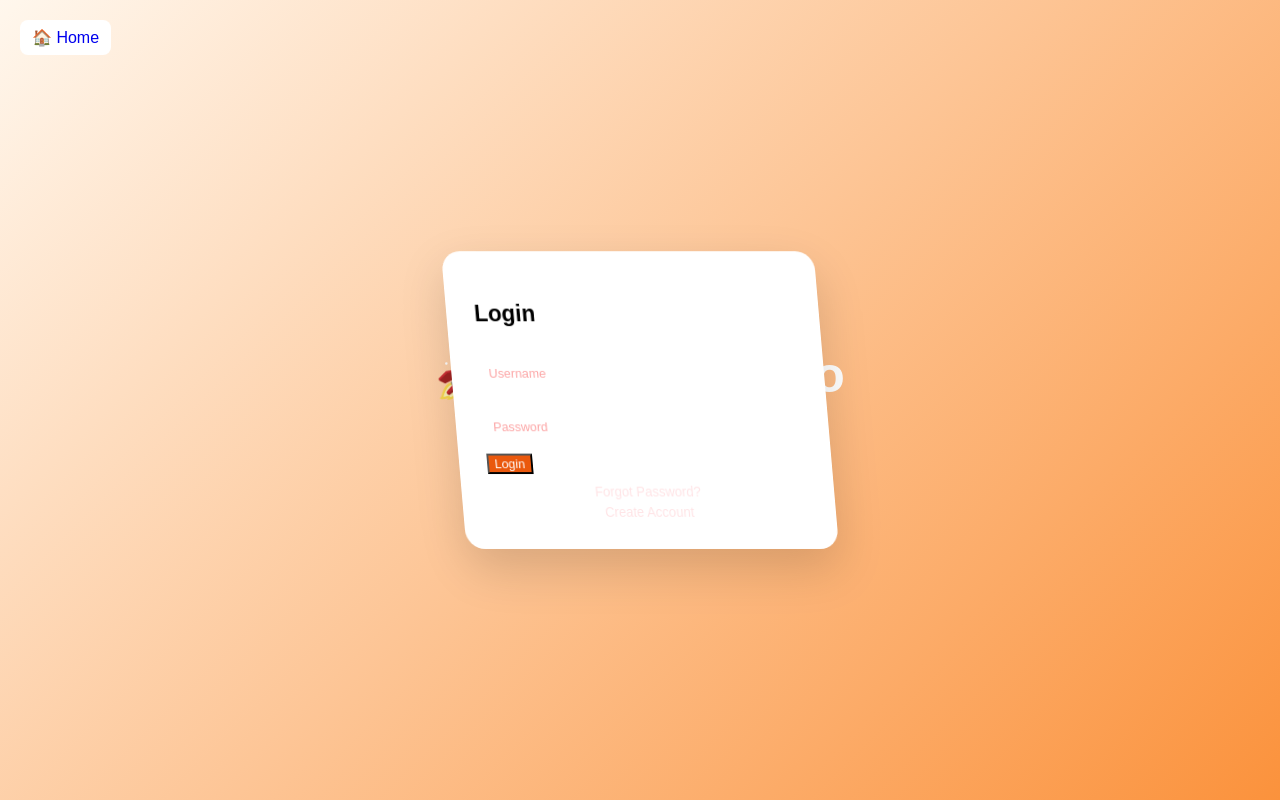
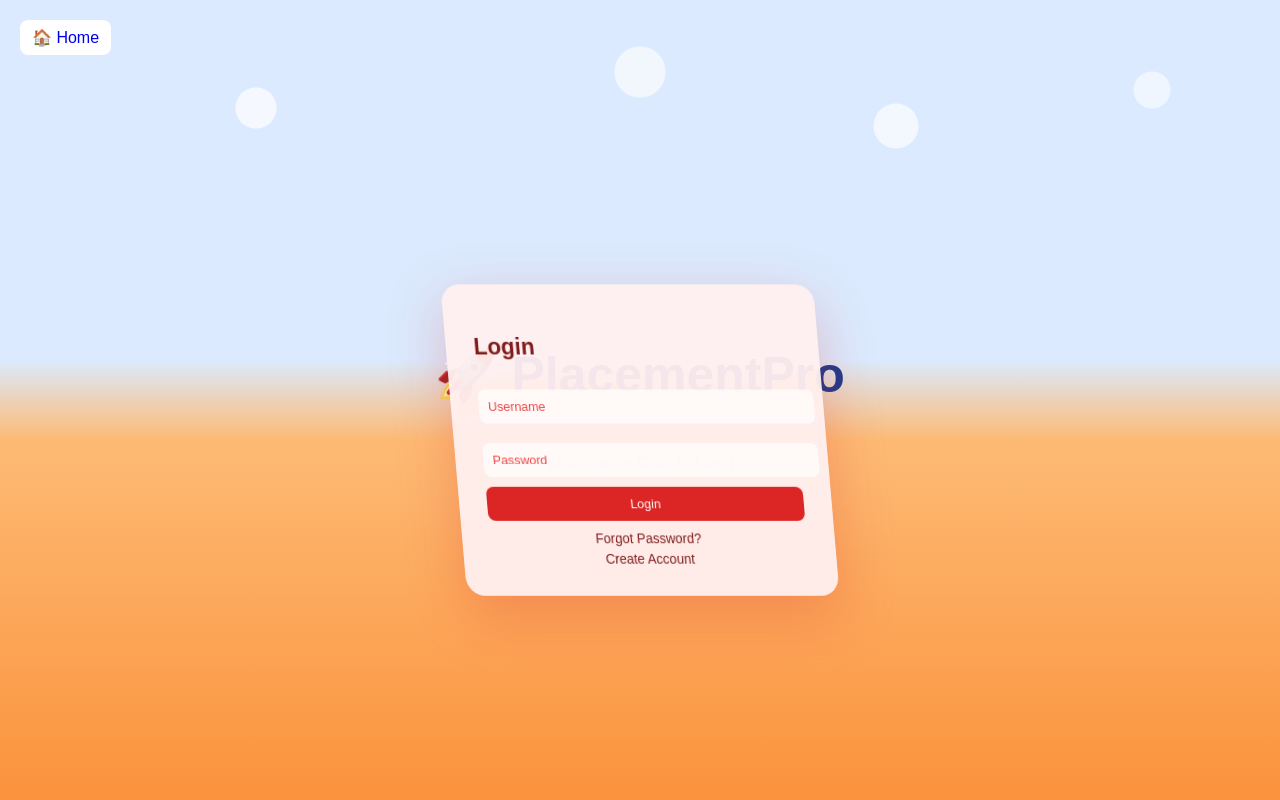
Before and after one commit to AI-Himanshu07/placementpro, a Django app: page /login/ in a window 1280 px wide. Run offline with Django 5.2, Linux system fonts and the light colour scheme.

Commit message:
chnges in background

```diff
--- a/templates/login.html
+++ b/templates/login.html
@@ -1,3 +1,5 @@
+{% load static %}
+
 <!DOCTYPE html>
 <html>
 <head>
@@ -9,7 +11,43 @@ body {
     margin: 0;
     height: 100vh;
     font-family: Arial;
-    background: linear-gradient(135deg, #fff7ed, #fb923c);
+
+    /* sky top + orange bottom feel */
+    background: linear-gradient(to bottom,
+        #dbeafe 0%,
+        #dbeafe 45%,
+        #fdba74 55%,
+        #fb923c 100%);
+    overflow: hidden;
+}
+
+/* ☁️ CLOUDS */
+body::before {
+    content: "";
+    position: absolute;
+    top: 0;
+    width: 100%;
+    height: 45%;
+    background:
+        radial-gradient(circle at 20% 30%, rgba(255,255,255,0.9) 0 20px, transparent 21px),
+        radial-gradient(circle at 50% 20%, rgba(255,255,255,0.8) 0 25px, transparent 26px),
+        radial-gradient(circle at 70% 35%, rgba(255,255,255,0.85) 0 22px, transparent 23px),
+        radial-gradient(circle at 90% 25%, rgba(255,255,255,0.7) 0 18px, transparent 19px);
+    opacity: 0.8;
+    pointer-events: none;
+}
+
+/* 🌊 WAVE DIVIDER */
+.wave {
+    position: absolute;
+    top: 42%;
+    width: 100%;
+}
+
+.wave svg {
+    width: 100%;
+    height: 80px;
+    display: block;
 }
 
 /* WELCOME */
@@ -21,18 +59,19 @@ body {
     align-items:center;
     justify-content:center;
     flex-direction:column;
-    color:white;
+    color:#1e3a8a;
     cursor:pointer;
+    z-index:2;
 }
 
 .welcome h1 {
     font-size:50px;
 }
 
-/* CARD */
+/* 🔴 LOGIN CARD (soft red glow) */
 .card {
     position:absolute;
-    top:50%;
+    top:55%;
     left:50%;
     transform:translate(-50%,-50%) scale(0);
 
@@ -40,12 +79,13 @@ body {
     padding:30px;
     border-radius:20px;
 
-    background: white;
-    color:black;
+    background: rgba(255, 240, 240, 0.95);
+    color:#7f1d1d;
 
-    box-shadow: 0 20px 50px rgba(0,0,0,0.15);
+    box-shadow: 0 20px 60px rgba(220,38,38,0.25);
 
     transition:0.4s;
+    z-index:3;
 }
 
 .card.active {
@@ -59,19 +99,23 @@ input {
     margin:10px 0;
     border:none;
     border-radius:8px;
-    background: rgba(255,255,255,0.2);
-    color:white;
+    background: rgba(255,255,255,0.7);
 }
 
 input::placeholder {
-    color:#fca5a5;
+    color:#ef4444;
 }
 
 /* BUTTON */
 button {
-    background: #ea580c;
-    color: white;
+    width:100%;
+    padding:10px;
+    border:none;
+    border-radius:8px;
+    background:#dc2626;
+    color:white;
 }
+
 /* LINKS */
 .links {
     text-align:center;
@@ -80,7 +124,7 @@ button {
 
 .links a {
     display:block;
-    color:#ffe4e6;
+    color:#7f1d1d;
     font-size:14px;
     margin-top:5px;
     text-decoration:none;
@@ -95,6 +139,7 @@ button {
     padding:8px 12px;
     border-radius:8px;
     text-decoration:none;
+    z-index:4;
 }
 
 </style>
@@ -104,13 +149,22 @@ button {
 
 <a href="/" class="home-btn">🏠 Home</a>
 
-<!-- WELCOME -->
+<!-- ☁️ WELCOME -->
 <div class="welcome" onclick="openLogin()">
 <h1>🚀 PlacementPro</h1>
 <p>Welcome — Click to Login</p>
 </div>
 
-<!-- LOGIN -->
+<!-- 🌊 WAVE -->
+<div class="wave">
+<svg viewBox="0 0 1440 320">
+<path fill="#fdba74"
+d="M0,192L80,186.7C160,181,320,171,480,181.3C640,192,800,224,960,218.7C1120,213,1280,171,1360,149.3L1440,128V320H0Z">
+</path>
+</svg>
+</div>
+
+<!-- LOGIN CARD -->
 <div class="card" id="loginCard">
 
 <h2>Login</h2>
@@ -120,7 +174,7 @@ button {
 
 {% if messages %}
 {% for message in messages %}
-<p style="color:#ffd1d1;text-align:center;">{{ message }}</p>
+<p style="text-align:center;">{{ message }}</p>
 {% endfor %}
 {% endif %}
 
```
